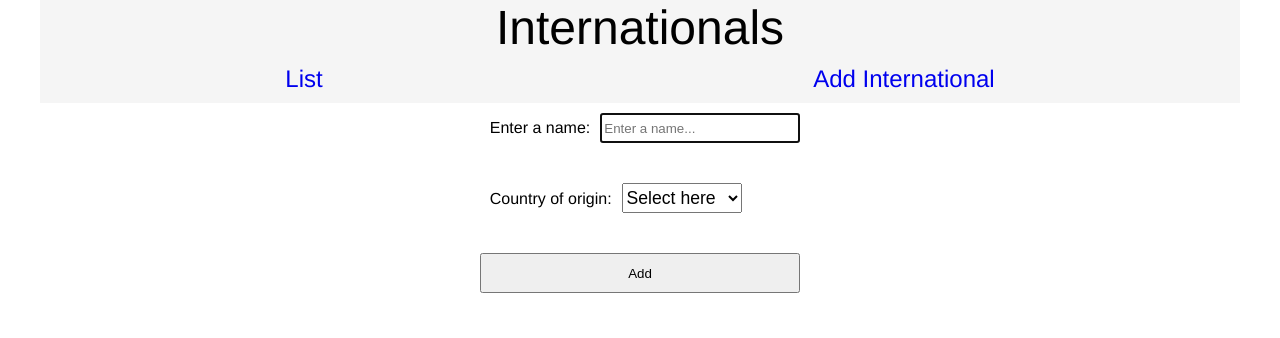
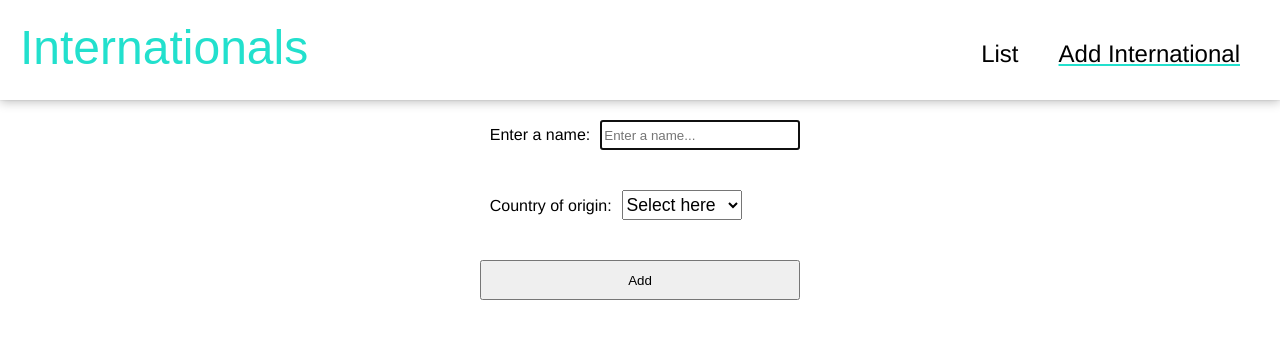
Before and after one commit to manojsatya/Internationals, a React (Create React App) app: page /add in a window 1280 px wide. Shown: the top 338 px of the page. Built offline with nearby package versions, Linux system fonts and the light colour scheme.

Commit message:
Styling added

```diff
--- a/src/components/Add.js
+++ b/src/components/Add.js
@@ -11,7 +11,7 @@ export default function Add() {
   const [countryWarning, setCountryWarning] = useState("");
   const history = useHistory();
   return (
-    <div>
+    <AddPageStyled>
       <Title />
       <FormStyled onSubmit={handleSubmit}>
         <section>
@@ -50,7 +50,7 @@ export default function Add() {
         </section>
         <button type="submit">Add</button>
       </FormStyled>
-    </div>
+    </AddPageStyled>
   );
 
   function handleSubmit(event) {
@@ -76,6 +76,9 @@ export default function Add() {
   }
 }
 
+const AddPageStyled = styled.div`
+  margin-top: 120px;
+`;
 const InputStyled = styled.input`
   width: 200px;
   height: 30px;
--- a/src/components/Define.js
+++ b/src/components/Define.js
@@ -41,7 +41,7 @@ export default function Define() {
   //console.log(notFriendsList);
 
   return (
-    <div>
+    <DefinePageStyled>
       <Title />
       <HeadlineStyled>Define friendships for {profile.name}</HeadlineStyled>
       <Paper className={classes.root}>
@@ -78,22 +78,25 @@ export default function Define() {
           </TableBody>
         </TableMatUI>
       </Paper>
-    </div>
+    </DefinePageStyled>
   );
 
   function handleAddFriend(member) {
     addFriendship(profile._id, member).then(friends => setFriends(friends));
   }
 }
-
+const DefinePageStyled = styled.div`
+  margin-top: 120px;
+`;
 const HeadlineStyled = styled.h2`
   text-align: center;
 `;
 
 const useStyles = makeStyles({
   root: {
-    width: "100%",
-    overflowX: "auto",
+    width: "80%",
+    // overflowX: "auto",
+    margin: "0 auto",
     marginTop: "10px"
   },
   table: {
--- a/src/components/GlobalStyles.js
+++ b/src/components/GlobalStyles.js
@@ -6,12 +6,9 @@ export default createGlobalStyle`
 }
 
 body{
-    margin: 0;
+    margin: 0px 0px 20px 0px;
     font-family: "Helvetica Neue", Helvetica, Arial , sans-serif;
-}
-
-html{
-    margin: 0px 40px 20px 40px;
+    background-color: #ffffff;
 }
 
 
--- a/src/components/List.js
+++ b/src/components/List.js
@@ -56,7 +56,15 @@ export default function List() {
           Clear search
         </ClearButtonStyled>
       </SearchBarStyled>
-      <Table members={filterMembers} handleDeleteMember={handleDeleteMember} />
+      {members.length === 0 && (
+        <h3>Click Add International to add International</h3>
+      )}
+      {members.length > 0 && (
+        <Table
+          members={filterMembers}
+          handleDeleteMember={handleDeleteMember}
+        />
+      )}
       <AddLinkStyled to="/add">Click to Add International</AddLinkStyled>
     </div>
   );
@@ -113,5 +121,7 @@ const SearchBarStyled = styled.section`
   display: flex;
   flex-direction: row;
   justify-content: space-between;
-  margin: 10px;
+  margin: 10px auto;
+  width: 70%;
+  margin-top: 120px;
 `;
--- a/src/components/NavBar.js
+++ b/src/components/NavBar.js
@@ -17,14 +17,20 @@ const NavBarStyled = styled.div`
   display: flex;
   flex-direction: row;
   justify-content: space-around;
+  margin: 20px;
 `;
 
 const NavLinkStyled = styled(NavLink)`
   text-decoration: none;
   font-size: 1.5rem;
-  padding: 10px;
+  padding: 20px;
+  color: black;
   &:hover {
     color: blue;
     text-decoration: underline;
   }
+  &.active {
+    text-decoration: underline;
+    text-decoration-color: #22e0cd;
+  }
 `;
--- a/src/components/Profile.js
+++ b/src/components/Profile.js
@@ -24,12 +24,14 @@ export default function Profile() {
   }, [id]);
   //   console.log(profile);
   return (
-    <>
+    <ProfileStyled>
       <Title />
       <HeadlineStyled>{profile.name}'s profile </HeadlineStyled>
-      <h3>Country of Origin: {profile.country}</h3>
-      <h3>Number of friends: {friends.length}</h3>
-      <h3>{profile.name}'s friends</h3>
+      <DetailsStyled>
+        <h3>Country of Origin: {profile.country}</h3>
+        <h3>Number of friends: {friends.length}</h3>
+      </DetailsStyled>
+      <HeadlineStyled>{profile.name}'s friends</HeadlineStyled>
 
       {friends.length > 0 && (
         <Paper className={classes.root}>
@@ -67,7 +69,7 @@ export default function Profile() {
           </TableMatUI>
         </Paper>
       )}
-    </>
+    </ProfileStyled>
   );
 
   function handleViewProfile(id) {
@@ -75,14 +77,29 @@ export default function Profile() {
   }
 }
 
+const ProfileStyled = styled.div`
+  margin-top: 120px;
+`;
 const HeadlineStyled = styled.h2`
   text-align: center;
+  color: #22e0cd;
+`;
+
+const DetailsStyled = styled.section`
+  display: flex;
+  flex-direction: row;
+  justify-content: space-around;
+  margin: auto 20px;
+  h3 {
+    margin: 10px;
+  }
 `;
 
 const useStyles = makeStyles({
   root: {
-    width: "100%",
-    overflowX: "auto",
+    width: "80%",
+    // overflowX: "auto",
+    margin: "0 auto",
     marginTop: "10px"
   },
   table: {
--- a/src/components/Table.js
+++ b/src/components/Table.js
@@ -7,50 +7,6 @@ import TableHead from "@material-ui/core/TableHead";
 import TableRow from "@material-ui/core/TableRow";
 import Paper from "@material-ui/core/Paper";
 import { useHistory } from "react-router-dom";
-
-const useStyles = makeStyles({
-  root: {
-    width: "100%",
-    overflowX: "auto",
-    marginTop: "10px"
-  },
-  table: {
-    minWidth: 650
-  },
-  head: {
-    backgroundColor: "#22e0cd"
-  },
-  headerFont: {
-    fontSize: "1.2rem",
-    color: "white"
-  },
-  rows: {
-    padding: "30px"
-  },
-  profileButton: {
-    backgroundColor: "#22e0cd",
-    borderRadius: "0.4rem",
-    height: "25px",
-    outline: "none",
-    width: "80px"
-  },
-  addButton: {
-    backgroundColor: "green",
-    borderRadius: "0.4rem",
-    height: "25px",
-    outline: "none",
-    color: "white",
-    width: "80px"
-  },
-  deleteButton: {
-    backgroundColor: "red",
-    borderRadius: "0.4rem",
-    height: "25px",
-    outline: "none",
-    color: "black",
-    width: "80px"
-  }
-});
 
 export default function Table({ members, handleDeleteMember }) {
   const classes = useStyles();
@@ -123,3 +79,48 @@ export default function Table({ members, handleDeleteMember }) {
   //     handleDeleteMember(id);
   //   }
 }
+
+const useStyles = makeStyles({
+  root: {
+    width: "80%",
+    // overflowX: "auto",
+    margin: "0 auto",
+    marginTop: "10px"
+  },
+  table: {
+    minWidth: 650
+  },
+  head: {
+    backgroundColor: "#22e0cd"
+  },
+  headerFont: {
+    fontSize: "1.2rem",
+    color: "white"
+  },
+  rows: {
+    padding: "30px"
+  },
+  profileButton: {
+    backgroundColor: "#22e0cd",
+    borderRadius: "0.4rem",
+    height: "25px",
+    outline: "none",
+    width: "80px"
+  },
+  addButton: {
+    backgroundColor: "green",
+    borderRadius: "0.4rem",
+    height: "25px",
+    outline: "none",
+    color: "white",
+    width: "80px"
+  },
+  deleteButton: {
+    backgroundColor: "red",
+    borderRadius: "0.4rem",
+    height: "25px",
+    outline: "none",
+    color: "black",
+    width: "80px"
+  }
+});
--- a/src/components/Title.js
+++ b/src/components/Title.js
@@ -12,13 +12,22 @@ export default function Title() {
 }
 
 const HeaderStyled = styled.section`
+  font-family: sans-serif;
+  color: #22e0cd;
   font-size: 3rem;
   text-align: center;
-  margin: 0;
+  margin: 20px;
   padding: 0;
 `;
 
 const TitleStyled = styled.div`
-  background-color: whitesmoke;
+  position: fixed;
+  background-color: white;
+  top: 0;
+  display: flex;
+  flex-direction: row;
+  justify-content: space-between;
+  box-shadow: 0 0 2px rgba(0, 0, 0, 0.15), 0 2px 10px rgba(0, 0, 0, 0.25);
   width: 100%;
+  height: 100px;
 `;
```
